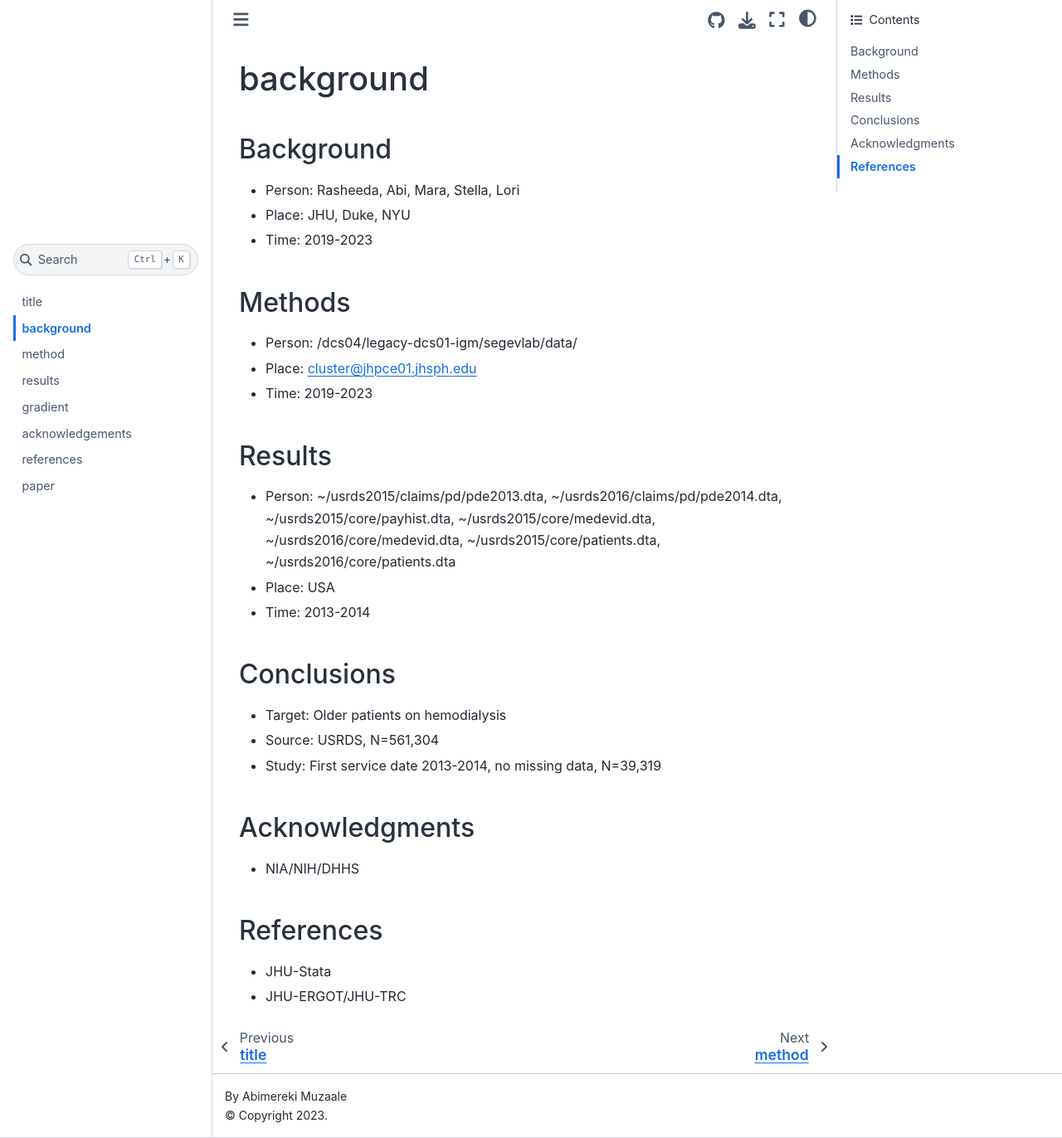
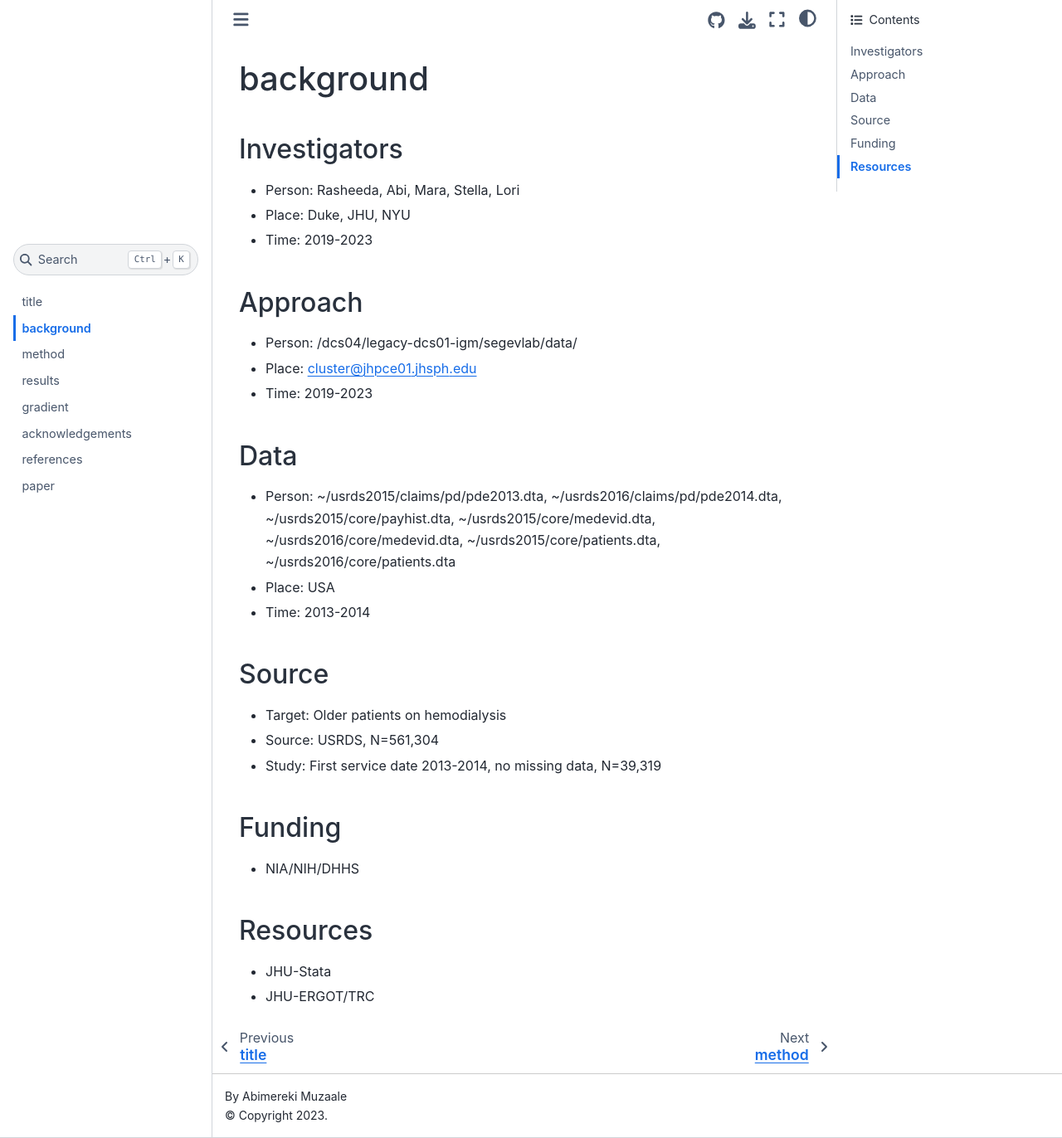
Before and after one commit to jhutrc/criteria, a Jupyter Book: the page built from chapter1.md, in a window 1280 px wide and 1372 px high. Shown: the whole window at 83% size. Built offline with Jupyter Book 1.0.4 settings and Sphinx 7.4.7 and the Sphinx Book theme 1.1.4, drawn with Linux system fonts in a browser that asks for light colours.

Commit message:
tidy,tidy

```diff
--- a/chapter1.md
+++ b/chapter1.md
@@ -1,28 +1,28 @@
 # background
 
-## Background
+## Investigators
 * Person: Rasheeda, Abi, Mara, Stella, Lori
-* Place: JHU, Duke, NYU
+* Place: Duke, JHU, NYU
 * Time: 2019-2023
 
-## Methods
+## Approach
 * Person: /dcs04/legacy-dcs01-igm/segevlab/data/
 * Place: cluster@jhpce01.jhsph.edu
 * Time: 2019-2023
 
-## Results
+## Data
 * Person: ~/usrds2015/claims/pd/pde2013.dta, ~/usrds2016/claims/pd/pde2014.dta, ~/usrds2015/core/payhist.dta, ~/usrds2015/core/medevid.dta, ~/usrds2016/core/medevid.dta, ~/usrds2015/core/patients.dta, ~/usrds2016/core/patients.dta
 * Place: USA
 * Time: 2013-2014
 
-## Conclusions
+## Source
 * Target: Older patients on hemodialysis
 * Source: USRDS, N=561,304
 * Study: First service date 2013-2014, no missing data, N=39,319
 
-## Acknowledgments
+## Funding
 * NIA/NIH/DHHS
 
-## References
+## Resources
 * JHU-Stata
-* JHU-ERGOT/JHU-TRC
+* JHU-ERGOT/TRC
```
Also changed, not shown: 5 other files.
